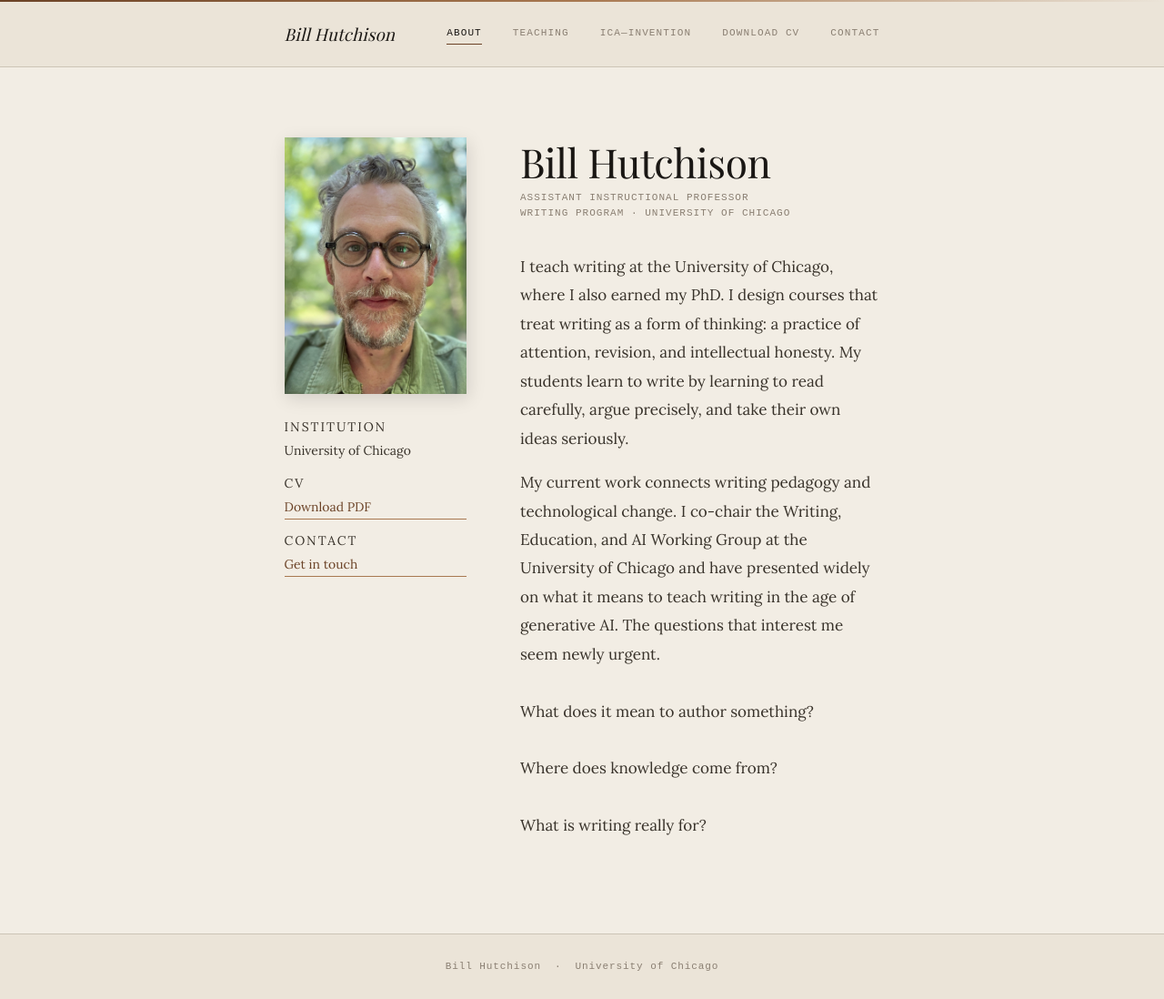
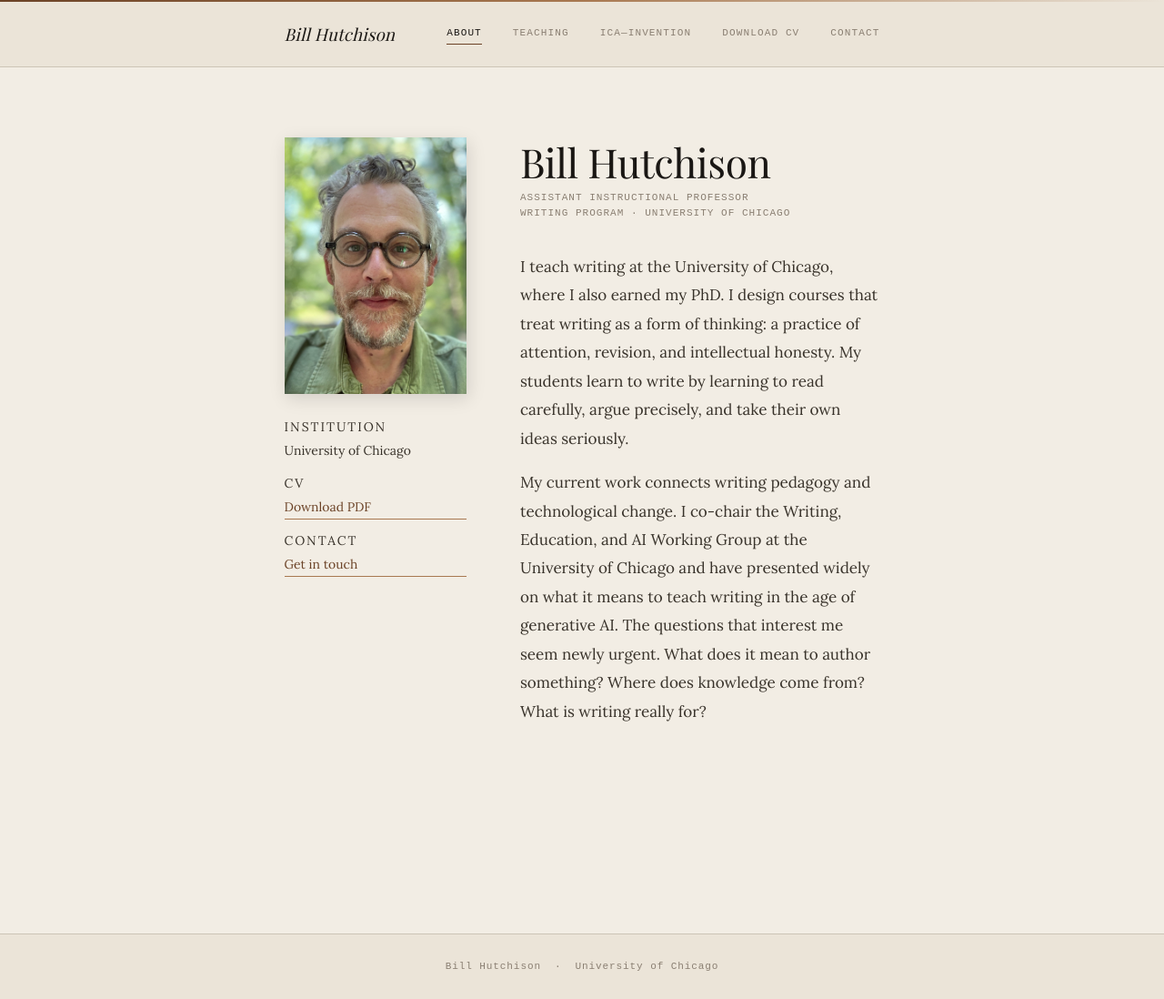
Before and after one commit to bill-hutchison/anthologist-org, a Jekyll site: the page built from index.md, in a window 1280 px wide and 1098 px high. Shown: the whole window at 91% size. Built offline with Jekyll 4.4.1, drawn with Linux system fonts in a browser that asks for light colours; some web fonts are replaced.

```diff
--- a/index.md
+++ b/index.md
@@ -32,10 +32,7 @@ permalink: /
 
     <p>I teach writing at the University of Chicago, where I also earned my PhD. I design courses that treat writing as a form of thinking: a practice of attention, revision, and intellectual honesty. My students learn to write by learning to read carefully, argue precisely, and take their own ideas seriously.</p>
 
-    <p>My current work connects writing pedagogy and technological change. I co-chair the Writing, Education, and AI Working Group at the University of Chicago and have presented widely on what it means to teach writing in the age of generative AI. The questions that interest me seem newly urgent.
-    <br><br>What does it mean to author something?
-    <br><br>Where does knowledge come from?
-    <br><br>What is writing really for?</p>
+    <p>My current work connects writing pedagogy and technological change. I co-chair the Writing, Education, and AI Working Group at the University of Chicago and have presented widely on what it means to teach writing in the age of generative AI. The questions that interest me seem newly urgent. What does it mean to author something? Where does knowledge come from? What is writing really for?</p>
   </div>
 
 </div>
```
